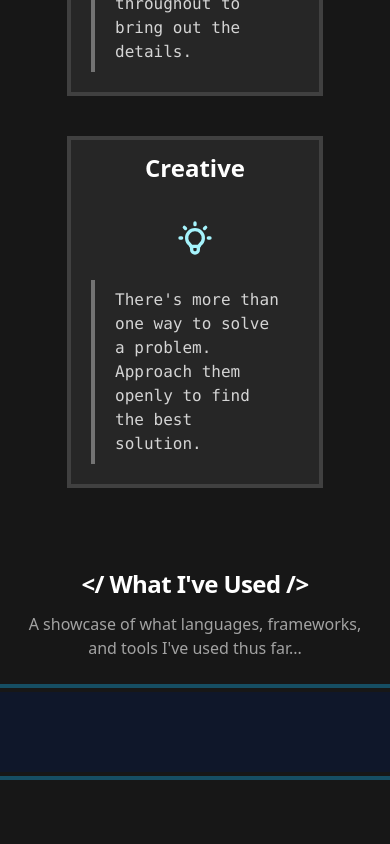
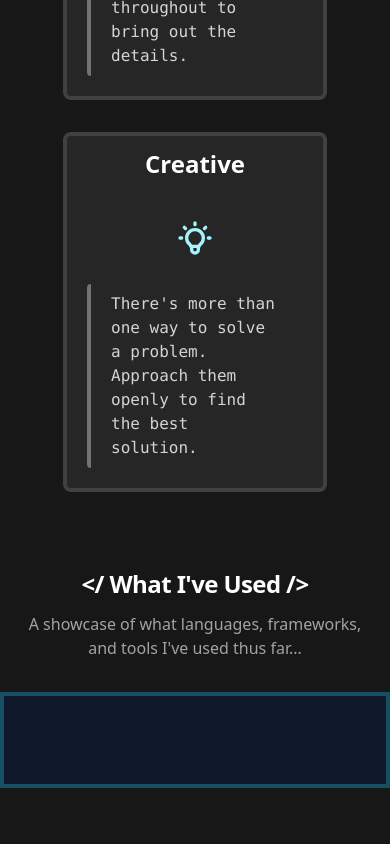
Before and after one commit to Adam-Isaak-dev/portfolio, a Next.js app: page / in a window 390 px wide. Shown: the part 1640-2484 px from the top of the page. Built offline with nearby package versions, Linux system fonts and the light colour scheme; some icons are missing.

Commit message:
Mobile fixes (fix strange overflows, and remove outlines)

```diff
--- a/components/home/Principles.jsx
+++ b/components/home/Principles.jsx
@@ -42,12 +42,12 @@ export default function Principles(props) {
 
 export function Panel(props) {
   return (
-    <div className="sm:w-80 sm:h-80 w-64 h-88 mt-10 mx-3 bg-neutral-800 border-solid border-4 border-neutral-700 transition duration-150 ease-in-out hover:-translate-y-5 focus:-translate-y-5 relative flex flex-col justify-between">
+    <div className="sm:w-80 sm:h-88 w-64 h-88 mt-10 mx-3 bg-neutral-800 rounded rounded ring-4 ring-neutral-700 transition duration-150 ease-in-out hover:-translate-y-5 focus:-translate-y-5 relative flex flex-col justify-between">
       <h3 className="sm:text-3xl text-2xl font-bold text-center text-white py-3">{props.title}</h3>
       <div className="flex justify-center items-center text-cyan-200 py-2">
         {props.icon}
       </div>
-      <div className="border-l-4 border-solid border-neutral-500 mx-5 mb-5">
+      <div className="rounded border-l-4 border-solid border-neutral-500 mx-5 mb-5">
         <p className="px-5 sm:py-5 py-2 md:text-xl sm:text-lg text-base font-mono font-medium text-neutral-300 contrast-more:text-neutral-100">{props.text}</p>
       </div>
     </div>
--- a/components/home/Projects.jsx
+++ b/components/home/Projects.jsx
@@ -5,15 +5,15 @@ const projects = [
     name: "Portfolio Website",
     codebase: "https://github.com/Adam-Isaak-dev/portfolio",
     url: false,
-    description: "This website itself. I designed this site to make it easy to add content without much hassle. Additionally I focused on making the site look visual appealing by leveraging Tailwind and CSS animations.",
-    tags: ["Next.js", "React", "Tailwind CSS", "CSS", "HTML", "Javascript"]
+    description: "This website itself. I Leveraged Tailwind and CSS animations to make it visually appealing, and Next.js to make it dynamic and reusable.",
+    tags: ["Next.js", "React", "Tailwind CSS", "Javascript"]
   },
   {
     name: "Coding Challenges",
     codebase: "https://github.com/Adam-Isaak-dev/coding-challenges",
     url: false,
-    description: "A collection of coding challenges I've worked focusing on algorithmic thinking and how to optimize code for the most efficient results.",
-    tags: ["Leetcode", "C++", "Algorithms", "Optimizing"],
+    description: "A collection of challenges I've completed. They focus on algorithmic thinking and how to optimize code for the most efficient results.",
+    tags: ["Leetcode", "C++", "Algorithmic Thinking"],
   },
   {
     name: "Random Joke Generator",
@@ -56,13 +56,13 @@ export function Project(props) {
   }
 
   return (
-    <div className="md:h-96 md:w-80 sm:h-88 sm:w-72 h-96 w-64 outline outline-4 outline-neutral-700 bg-neutral-800 p-5 m-5 flex flex-col items-start justify-between transition duration-150 ease-in-out hover:-translate-y-3 focus:-translate-y-3">
-      <div className="pb-3">
+    <div className="md:h-88 md:w-80 sm:h-80 sm:w-72 h-80 w-64 rounded ring-4 ring-neutral-700 bg-neutral-800 p-5 m-5 flex flex-col items-start justify-between transition duration-150 ease-in-out hover:-translate-y-3 focus:-translate-y-3">
+      <div className="container">
         <h3 className="text-white md:text-xl text-lg font-semibold mb-4">{props.name}</h3>
         <p className="text-neutral-200 md:text-lg text-base">{props.description}</p>
         <ul className="flex flex-wrap justify-start text-gray-400 contrast-more:text-cyan-100 mt-2">
           {props.tags.map((tag) => (
-            <li className="mr-3 mb-2" key={"tag-" + tag}>{tag}</li>
+            <li className="mr-1 mb-1 px-2 rounded-full bg-slate-900" key={"tag-" + tag}>{tag}</li>
           ))}
         </ul>
       </div>
--- a/components/home/Showcase.jsx
+++ b/components/home/Showcase.jsx
@@ -81,7 +81,7 @@ export default function Showcase() {
             A showcase of what languages, frameworks, and tools I&apos;ve used thus far...
           </p>
         </div>
-        <div className="h-20 xl:max-w-6xl lg:max-w-4xl md:max-w-2xl max-w-full flex items-center motion-safe:overflow-hidden motion-reduce:overflow-scroll bg-slate-900 md:rounded outline outline-cyan-900 outline-offset-4 outline-4">
+        <div className="h-24 xl:max-w-6xl lg:max-w-4xl md:max-w-2xl max-w-full flex items-center motion-safe:overflow-hidden motion-reduce:overflow-scroll bg-slate-900 md:rounded-lg border-solid border-cyan-900 border-4">
           <div className="flex">
             <div className="flex motion-safe:animate-scroll-loop-left">
               {logos.map((logo) => (
--- a/tailwind.config.js
+++ b/tailwind.config.js
@@ -10,6 +10,7 @@ module.exports = {
         logo: ['Share\-Tech\-Mono','monospace']
       },
       spacing: {
+        '84': '21rem',
         '88': '22rem',
         '128': '32rem',
         '144': '36rem',
```
